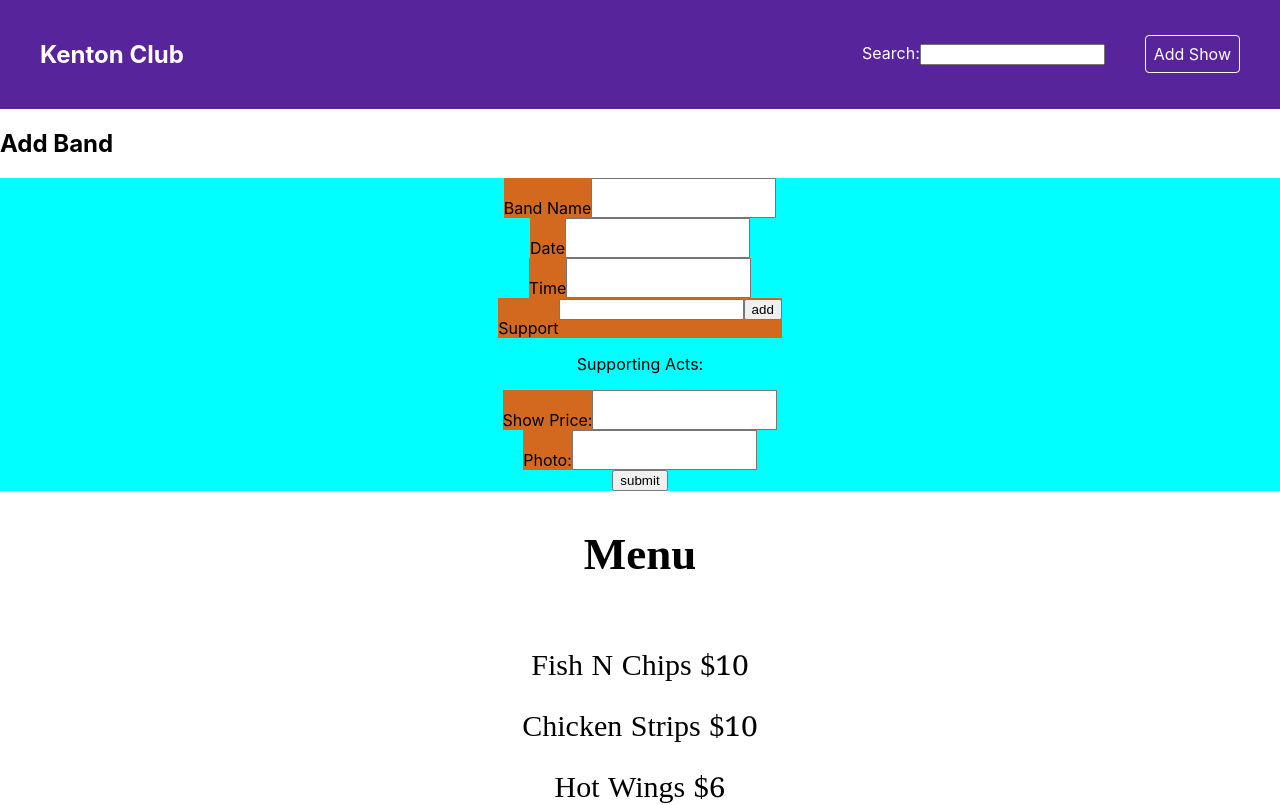
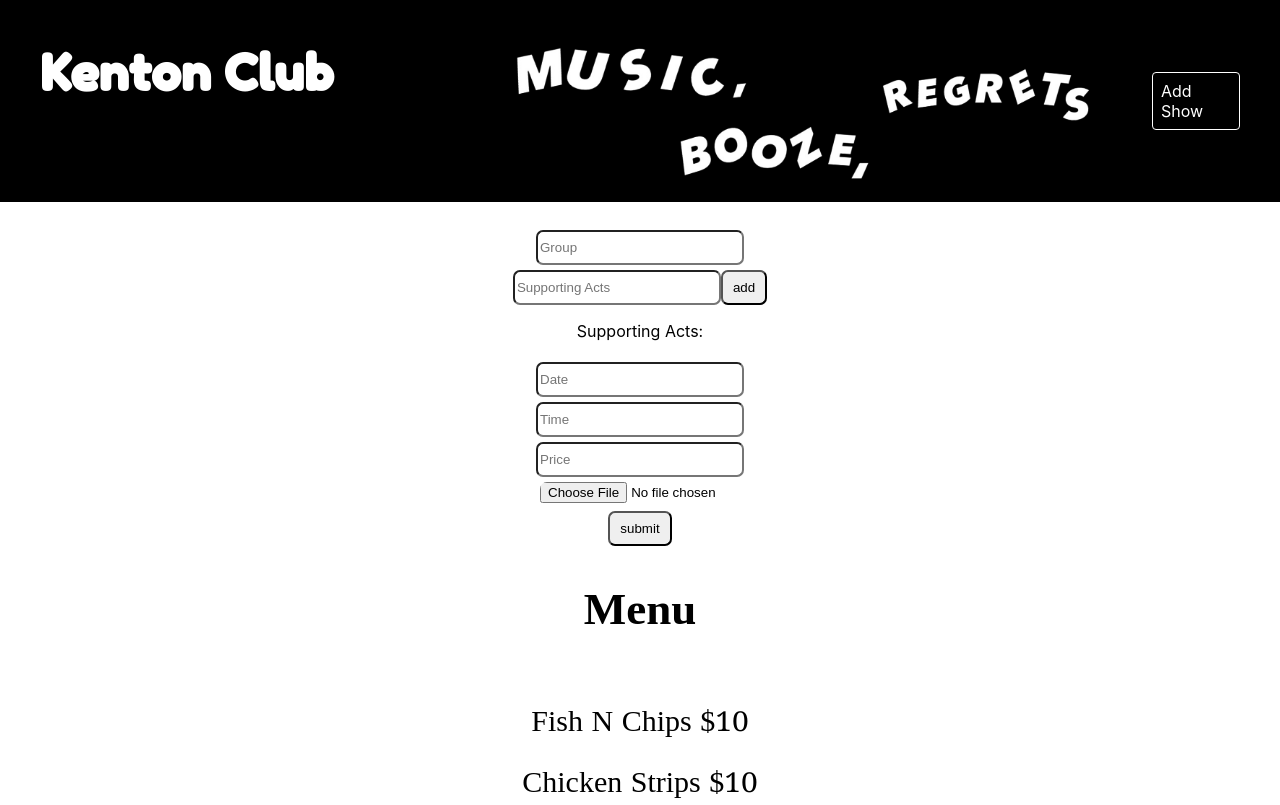
Before and after one commit to Medeirosseth/band-template, a React (Create React App) app: page /create in a window 1280 px wide. Shown: the top 805 px of the page. Built offline with nearby package versions, Linux system fonts and the light colour scheme.

Commit message:
styling for create show / Pre date time picker

```diff
--- a/public/index.html
+++ b/public/index.html
@@ -27,6 +27,12 @@
       href="https://fonts.googleapis.com/css2?family=Noto+Serif+Telugu&display=swap"
       rel="stylesheet"
     />
+    <link rel="preconnect" href="https://fonts.googleapis.com" />
+    <link rel="preconnect" href="https://fonts.gstatic.com" crossorigin />
+    <link
+      href="https://fonts.googleapis.com/css2?family=Fredoka+One&display=swap"
+      rel="stylesheet"
+    />
 
     <title>Bar Template</title>
   </head>
--- a/src/components/NavBar.js
+++ b/src/components/NavBar.js
@@ -1,14 +1,13 @@
 import "./navBar.css";
 import { Link } from "react-router-dom";
-import SearchBar from "./SearchBar";
 export default function NavBar() {
   return (
     <div className="navbar">
       <nav>
         <Link to="/" className="brand">
-          <h1> Kenton Club</h1>
+          <h1 className="kenton-club"> Kenton Club</h1>
+          <img alt="tagline" className="tagline" src="../MBR.png" />
         </Link>
-        <SearchBar />
         <Link to="/create">Add Show</Link>
       </nav>
     </div>
--- a/src/components/navBar.css
+++ b/src/components/navBar.css
@@ -1,7 +1,20 @@
 .navbar {
-  background: #58249c;
-  padding: 20px;
+  background: #000000;
   color: #fff;
+  position: fixed;
+  top: 0;
+  width: 100%;
+}
+
+.kenton-club {
+  font-family: "Fredoka One", cursive;
+  font-size: 50px;
+  float: left;
+}
+
+.tagline {
+  width: 60%;
+  float: right;
 }
 .navbar nav {
   display: flex;
--- a/src/components/showList.scss
+++ b/src/components/showList.scss
@@ -3,24 +3,27 @@
   align-items: center;
   justify-content: center;
   // background-image: url(https://i1.wp.com/elevenpdx.com/wp-content/uploads/2018/02/IMG_1955-Edit.jpg?w=900&ssl=1);
-  background-color: rgb(54, 91, 160);
+  background-color: rgb(0, 0, 0);
   background-size: 100%;
   background-repeat: no-repeat;
   width: 100%;
   height: 100%;
-  border: 1px solid grey;
+  border: 10px solid rgb(255, 255, 255);
+  border-radius: 25px;
 
   .showCard {
     font-family: "Barlow Condensed", sans-serif;
-    width: 40%;
+    width: 100%;
     height: auto;
     display: flex;
     flex-direction: column;
     align-items: center;
     margin: 5px;
-    background-color: rgba(229, 240, 239, 0.89);
-    box-shadow: 20px 20px 10px rgba(128, 128, 128, 0.899);
+    background-color: rgba(82, 82, 82, 0.89);
+    box-shadow: 20px 20px 10px rgba(0, 0, 0, 0.899);
     margin-bottom: 25px;
+    color: white;
+    border-radius: 10px;
     .showCardDate {
       margin-bottom: -10px;
       font-size: x-large;
--- a/src/firebase/config.js
+++ b/src/firebase/config.js
@@ -1,5 +1,6 @@
 import firebase from "firebase/app";
 import "firebase/firestore";
+// import { getStorage } from "/firebase/storage";
 
 const firebaseConfig = {
   apiKey: "AIzaSyAmZOhRvhDa3FHpOVL4-r_IPcny7SCUPng",
@@ -15,5 +16,7 @@ firebase.initializeApp(firebaseConfig);
 
 //init services
 const projectFirestore = firebase.firestore();
+//storage for images
+// const storage = getStorage();
 
 export { projectFirestore };
--- a/src/pages/create/Create.js
+++ b/src/pages/create/Create.js
@@ -9,7 +9,7 @@ export default function Create() {
   const [date, setDate] = useState("");
   const [time, setTime] = useState("");
   const [price, setPrice] = useState("");
-  const [photo, setPhoto] = useState("");
+  const [photo, setPhoto] = useState(null);
   const [support, setSupport] = useState([]);
   const [newSupport, setNewSupport] = useState("");
   const supportInput = useRef(null);
@@ -40,47 +40,21 @@ export default function Create() {
 
   return (
     <div className="create">
-      <h2 className="addBand">Add Band</h2>
       <form className="newShowForm" onSubmit={handleSubmit}>
         <div className="bandNameLabel">
-          <label>
-            <span>Band Name</span>
           <input
             type="text"
+            placeholder="Group"
             onChange={(e) => setName(e.target.value)}
             value={name}
             required
           />
-          </label>
-        </div>
-        <div className="dateLable">
-          <label>
-            <span>Date</span>
-            <input
-              type="text"
-              onChange={(e) => setDate(e.target.value)}
-              value={date}
-              required
-            />
-          </label>
-        </div>
-        <div className="timeLabel">
-          <label>
-            <span>Time</span>
-            <input
-              type="text"
-              onChange={(e) => setTime(e.target.value)}
-              value={time}
-              required
-            />
-          </label>
         </div>
         <div className="supportLabel">
-          <label>
-            <span>Support</span>
           <div className="additional-bands">
             <input
               type="text"
+              placeholder="Supporting Acts"
               onChange={(e) => setNewSupport(e.target.value)}
               value={newSupport}
               ref={supportInput}
@@ -89,7 +63,6 @@ export default function Create() {
               add
             </button>
           </div>
-          </label>
         </div>
         <div className="supportingActs">
           <p>
@@ -99,28 +72,43 @@ export default function Create() {
             ))}
           </p>
         </div>
+        <div className="dateLable">
+          <input
+            placeholder="Date"
+            type="text"
+            onChange={(e) => setDate(e.target.value)}
+            value={date}
+            required
+          />
+        </div>
+        <div className="timeLabel">
+          <input
+            placeholder="Time"
+            type="text"
+            onChange={(e) => setTime(e.target.value)}
+            value={time}
+            required
+          />
+        </div>
         <div className="priceLabel">
-          <label>
-            <span>Show Price:</span>
           <input
+            placeholder="Price"
             type="text"
             onChange={(e) => setPrice(e.target.value)}
             value={price}
             required
           />
-          </label>
         </div>
         <div className="photoLabel">
-          <label>
-            <span>Photo:</span>
           <input
-              type="text"
+            placeholder="photo"
+            type="file"
             onChange={(e) => setPhoto(e.target.value)}
             value={photo}
             required
           />
-          </label>
         </div>
+
         <button type="submit">submit</button>
       </form>
     </div>
--- a/src/pages/create/create.scss
+++ b/src/pages/create/create.scss
@@ -1,11 +1,22 @@
 .newShowForm {
   display: flex;
+  margin-top: 225px;
   flex-direction: column;
-  background-color: aqua;
+  justify-content: center;
   align-items: center;
 
-  div label {
-    display: flex;
-    background-color: chocolate;
+  input {
+    height: 29px;
+    border-radius: 7px;
+    width: 200px;
+    margin-top: 5px;
+  }
+
+  button {
+    padding-left: 10px;
+    padding-right: 10px;
+    padding-top: 8px;
+    padding-bottom: 8px;
+    border-radius: 7px;
   }
 }
--- a/src/pages/home/home.css
+++ b/src/pages/home/home.css
@@ -0,0 +1,3 @@
+.home {
+  margin-top: 300px;
+}
```
Also changed, not shown: public/MBR.png (added). Lines whose indentation alone changed are shown as unchanged.
